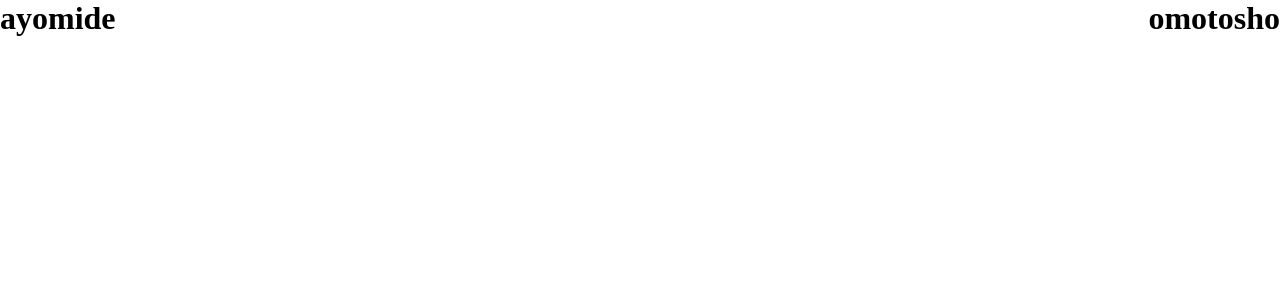
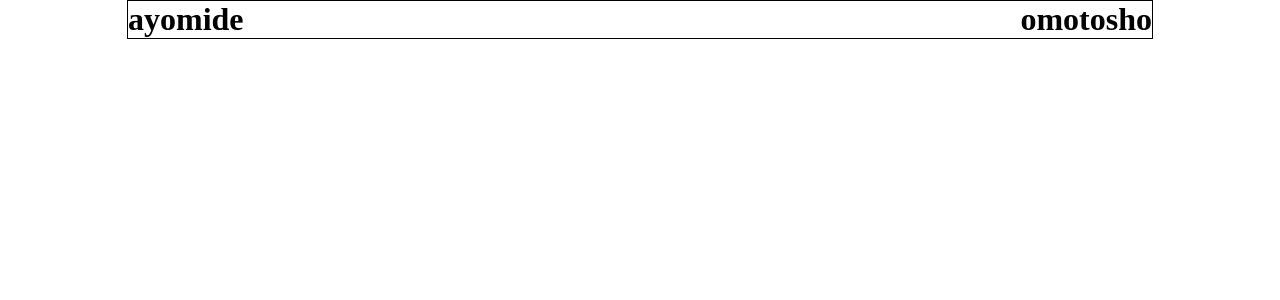
Before and after one commit to Ayomide4/portfolio, a React (Create React App) app: page / in a window 1280 px wide. Shown: the top 300 px of the page. Built offline with nearby package versions, Linux system fonts and the light colour scheme.

Commit message:
first init

```diff
--- a/src/App.js
+++ b/src/App.js
@@ -1,12 +1,10 @@
 import './styles.css';
+import Navbar from './components/Navbar';
 
 function App() {
     return (
         <div className='home-container'>
-            <div className='navbar'>
-                <h1>ayomide</h1>
-                <h1>omotosho</h1>
-            </div>
+            <Navbar/>
         </div>
     );
 }
--- /dev/null
+++ b/src/components/Navbar.js
@@ -0,0 +1,10 @@
+import React from "react";
+
+export default function Navbar(){
+    return (
+        <div className='navbar'>
+                <h1>ayomide</h1>
+                <h1>omotosho</h1>
+            </div>
+    )
+}
--- a/src/styles.css
+++ b/src/styles.css
@@ -6,4 +6,8 @@
 .navbar{
     display: flex;
     justify-content: space-between;
+    align-items: center;
+    margin: auto;
+    border: 1px solid black;
+    width: 80%;
 }
```
